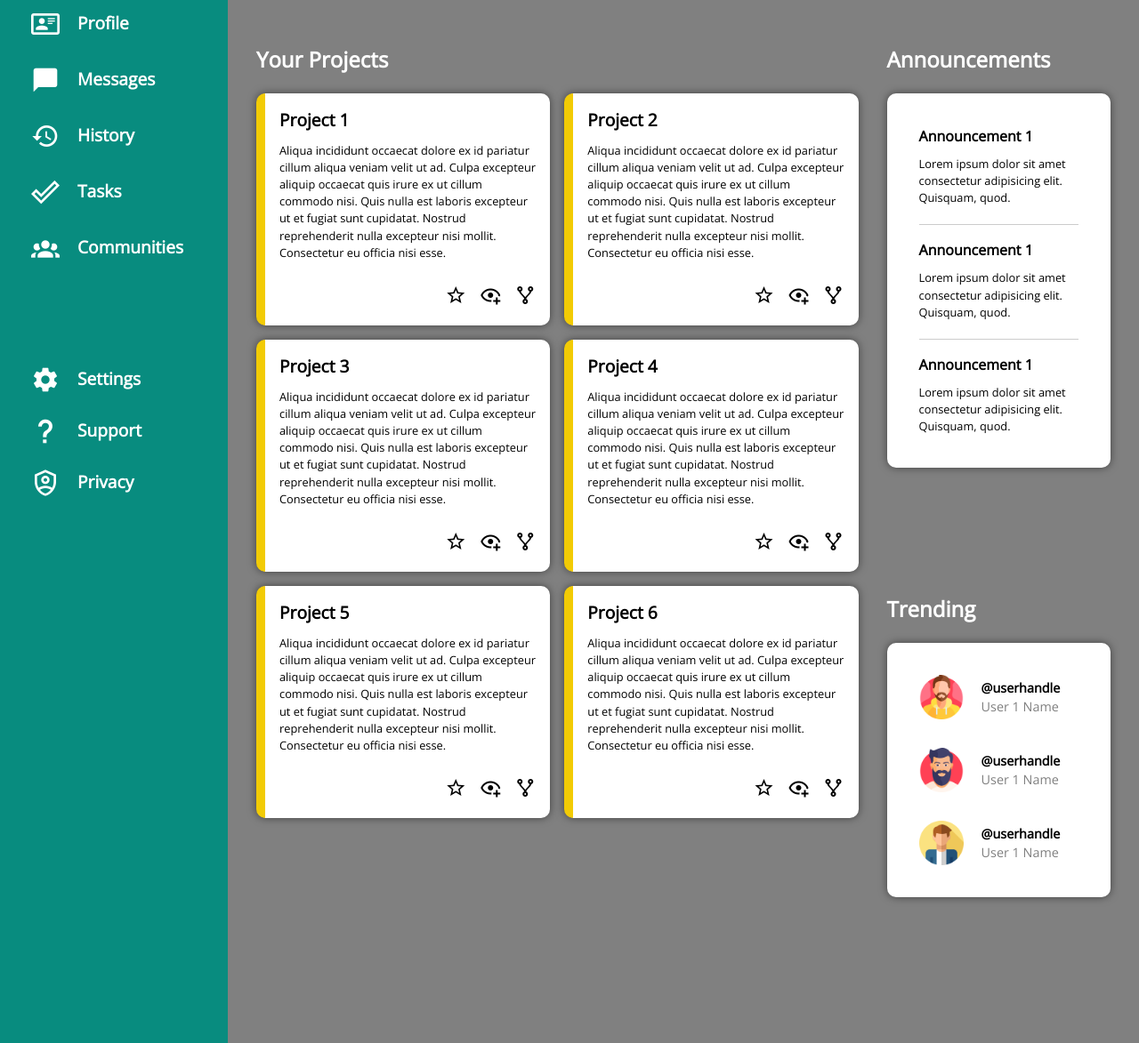
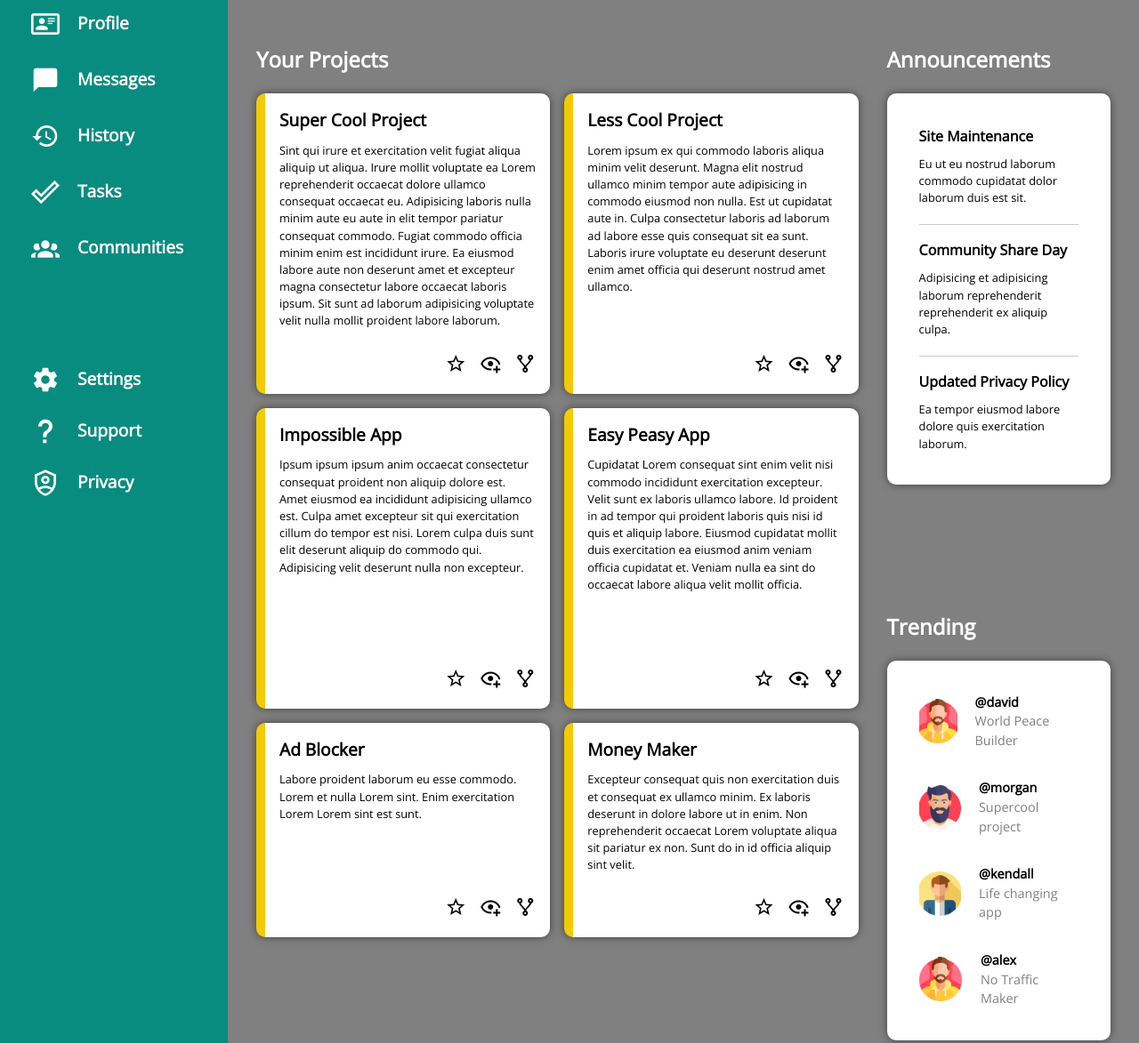
Before and after one commit to errolleesw/odin_admin-dashboard, a plain HTML site: page index.html in a window 1280 px wide. Shown: the part 183-1356 px from the top of the page at 89% size. Drawn offline with nearby package versions, Linux system fonts and the light colour scheme.

Commit message:
Update template text and fixed project card flex

```diff
--- a/css/style.css
+++ b/css/style.css
@@ -250,6 +250,7 @@ p {
   border-left: 10px solid var(--color-primary);
   display: flex;
   flex-direction: column;
+  justify-content: space-between;
   box-shadow: 0 0 10px rgba(0, 0, 0, 0.5);
 
 }
--- a/index.html
+++ b/index.html
@@ -95,11 +95,16 @@
         <h2>Your Projects</h2>
         <div class="card-container">
           <div class="card">
-            <p class="title">Project 1</p>
-            <p class="description">Aliqua incididunt occaecat dolore ex id pariatur cillum aliqua veniam velit ut ad.
-              Culpa excepteur aliquip occaecat quis irure ex ut cillum commodo nisi. Quis nulla est laboris excepteur
-              ut et fugiat sunt cupidatat. Nostrud reprehenderit nulla excepteur nisi mollit. Consectetur eu officia
-              nisi esse.</p>
+            <div class="project-text">
+              <p class="title">Super Cool Project</p>
+              <p class="description">Sint qui irure et exercitation velit fugiat aliqua aliquip ut aliqua. Irure mollit
+                voluptate ea Lorem reprehenderit occaecat dolore ullamco consequat occaecat eu. Adipisicing laboris
+                nulla
+                minim aute eu aute in elit tempor pariatur consequat commodo. Fugiat commodo officia minim enim est
+                incididunt irure. Ea eiusmod labore aute non deserunt amet et excepteur magna consectetur labore
+                occaecat
+                laboris ipsum. Sit sunt ad laborum adipisicing voluptate velit nulla mollit proident labore laborum.</p>
+            </div>
             <div class="action-icons">
               <span class="mdi mdi-star-outline"></span>
               <span class="mdi mdi-eye-plus-outline"></span>
@@ -107,11 +112,13 @@
             </div>
           </div>
           <div class="card">
-            <p class="title">Project 2</p>
-            <p class="description">Aliqua incididunt occaecat dolore ex id pariatur cillum aliqua veniam velit ut ad.
-              Culpa excepteur aliquip occaecat quis irure ex ut cillum commodo nisi. Quis nulla est laboris excepteur
-              ut et fugiat sunt cupidatat. Nostrud reprehenderit nulla excepteur nisi mollit. Consectetur eu officia
-              nisi esse.</p>
+            <div class="project-text">
+              <p class="title">Less Cool Project</p>
+              <p class="description">Lorem ipsum ex qui commodo laboris aliqua minim velit deserunt. Magna elit nostrud
+                ullamco minim tempor aute adipisicing in commodo eiusmod non nulla. Est ut cupidatat aute in. Culpa
+                consectetur laboris ad laborum ad labore esse quis consequat sit ea sunt. Laboris irure voluptate eu
+                deserunt deserunt enim amet officia qui deserunt nostrud amet ullamco.</p>
+            </div>
             <div class="action-icons">
               <span class="mdi mdi-star-outline"></span>
               <span class="mdi mdi-eye-plus-outline"></span>
@@ -119,11 +126,15 @@
             </div>
           </div>
           <div class="card">
-            <p class="title">Project 3</p>
-            <p class="description">Aliqua incididunt occaecat dolore ex id pariatur cillum aliqua veniam velit ut ad.
-              Culpa excepteur aliquip occaecat quis irure ex ut cillum commodo nisi. Quis nulla est laboris excepteur
-              ut et fugiat sunt cupidatat. Nostrud reprehenderit nulla excepteur nisi mollit. Consectetur eu officia
-              nisi esse.</p>
+            <div class="project-text">
+              <p class="title">Impossible App</p>
+              <p class="description">Ipsum ipsum ipsum anim occaecat consectetur consequat proident non aliquip dolore
+                est. Amet eiusmod ea incididunt adipisicing ullamco est. Culpa amet excepteur sit qui exercitation
+                cillum
+                do tempor est nisi. Lorem culpa duis sunt elit deserunt aliquip do commodo qui. Adipisicing velit
+                deserunt
+                nulla non excepteur.</p>
+            </div>
             <div class="action-icons">
               <span class="mdi mdi-star-outline"></span>
               <span class="mdi mdi-eye-plus-outline"></span>
@@ -131,11 +142,13 @@
             </div>
           </div>
           <div class="card">
-            <p class="title">Project 4</p>
-            <p class="description">Aliqua incididunt occaecat dolore ex id pariatur cillum aliqua veniam velit ut ad.
-              Culpa excepteur aliquip occaecat quis irure ex ut cillum commodo nisi. Quis nulla est laboris excepteur
-              ut et fugiat sunt cupidatat. Nostrud reprehenderit nulla excepteur nisi mollit. Consectetur eu officia
-              nisi esse.</p>
+            <div class="project-text">
+              <p class="title">Easy Peasy App</p>
+              <p class="description">Cupidatat Lorem consequat sint enim velit nisi commodo incididunt exercitation
+                excepteur. Velit sunt ex laboris ullamco labore. Id proident in ad tempor qui proident laboris quis nisi
+                id quis et aliquip labore. Eiusmod cupidatat mollit duis exercitation ea eiusmod anim veniam officia
+                cupidatat et. Veniam nulla ea sint do occaecat labore aliqua velit mollit officia.</p>
+            </div>
             <div class="action-icons">
               <span class="mdi mdi-star-outline"></span>
               <span class="mdi mdi-eye-plus-outline"></span>
@@ -143,11 +156,12 @@
             </div>
           </div>
           <div class="card">
-            <p class="title">Project 5</p>
-            <p class="description">Aliqua incididunt occaecat dolore ex id pariatur cillum aliqua veniam velit ut ad.
-              Culpa excepteur aliquip occaecat quis irure ex ut cillum commodo nisi. Quis nulla est laboris excepteur
-              ut et fugiat sunt cupidatat. Nostrud reprehenderit nulla excepteur nisi mollit. Consectetur eu officia
-              nisi esse.</p>
+            <div class="project-text">
+              <p class="title">Ad Blocker</p>
+              <p class="description">Labore proident laborum eu esse commodo. Lorem et nulla Lorem sint. Enim
+                exercitation
+                Lorem Lorem sint est sunt.</p>
+            </div>
             <div class="action-icons">
               <span class="mdi mdi-star-outline"></span>
               <span class="mdi mdi-eye-plus-outline"></span>
@@ -155,11 +169,12 @@
             </div>
           </div>
           <div class="card">
-            <p class="title">Project 6</p>
-            <p class="description">Aliqua incididunt occaecat dolore ex id pariatur cillum aliqua veniam velit ut ad.
-              Culpa excepteur aliquip occaecat quis irure ex ut cillum commodo nisi. Quis nulla est laboris excepteur
-              ut et fugiat sunt cupidatat. Nostrud reprehenderit nulla excepteur nisi mollit. Consectetur eu officia
-              nisi esse.</p>
+            <div class="project-text">
+              <p class="title">Money Maker</p>
+              <p class="description">Excepteur consequat quis non exercitation duis et consequat ex ullamco minim. Ex
+                laboris deserunt in dolore labore ut in enim. Non reprehenderit occaecat Lorem voluptate aliqua sit
+                pariatur ex non. Sunt do in id officia aliquip sint velit.</p>
+            </div>
             <div class="action-icons">
               <span class="mdi mdi-star-outline"></span>
               <span class="mdi mdi-eye-plus-outline"></span>
@@ -173,16 +188,16 @@
         <h2>Announcements</h2>
         <div class="announcement-container">
           <div class="announcement-group">
-            <p class="title">Announcement 1</p>
-            <p class="description">Lorem ipsum dolor sit amet consectetur adipisicing elit. Quisquam, quod.</p>
+            <p class="title">Site Maintenance</p>
+            <p class="description">Eu ut eu nostrud laborum commodo cupidatat dolor laborum duis est sit.</p>
           </div>
           <div class="announcement-group">
-            <p class="title">Announcement 1</p>
-            <p class="description">Lorem ipsum dolor sit amet consectetur adipisicing elit. Quisquam, quod.</p>
+            <p class="title">Community Share Day</p>
+            <p class="description">Adipisicing et adipisicing laborum reprehenderit reprehenderit ex aliquip culpa.</p>
           </div>
           <div class="announcement-group">
-            <p class="title">Announcement 1</p>
-            <p class="description">Lorem ipsum dolor sit amet consectetur adipisicing elit. Quisquam, quod.</p>
+            <p class="title">Updated Privacy Policy</p>
+            <p class="description">Ea tempor eiusmod labore dolore quis exercitation laborum.</p>
           </div>
         </div>
       </div>
@@ -192,22 +207,29 @@
           <div class="project-group">
             <img id="profile-pic" alt="profile pic 2" src="./images/pp2.png">
             <div class="project-user">
-              <p class="user-tag">@userhandle</p>
-              <p class="user-name">User 1 Name</p>
+              <p class="user-tag">@david</p>
+              <p class="user-name">World Peace Builder</p>
             </div>
           </div>
           <div class="project-group">
             <img id="profile-pic" alt="profile pic 3" src="./images/pp3.png">
             <div class="project-user">
-              <p class="user-tag">@userhandle</p>
-              <p class="user-name">User 1 Name</p>
+              <p class="user-tag">@morgan</p>
+              <p class="user-name">Supercool project</p>
             </div>
           </div>
           <div class="project-group">
             <img id="profile-pic" alt="profile pic 4" src="./images/pp4.png">
             <div class="project-user">
-              <p class="user-tag">@userhandle</p>
-              <p class="user-name">User 1 Name</p>
+              <p class="user-tag">@kendall</p>
+              <p class="user-name">Life changing app</p>
+            </div>
+          </div>
+          <div class="project-group">
+            <img id="profile-pic" alt="profile pic 5" src="./images/pp2.png">
+            <div class="project-user">
+              <p class="user-tag">@alex</p>
+              <p class="user-name">No Traffic Maker</p>
             </div>
           </div>
         </div>
```
